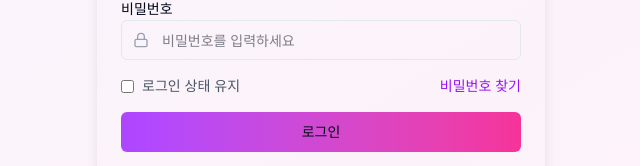
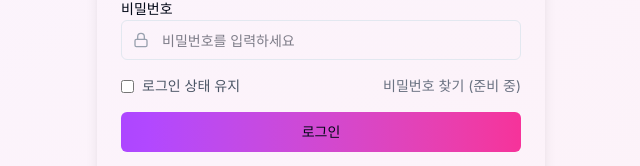
Before and after one commit to imhen97/langlab, a Next.js app: page /auth/signin in a window 1280 px wide. Shown: the part 574-740 px from the top of the page, without its empty margins (319-959 px from the left). Built offline with nearby package versions, Linux system fonts and the light colour scheme.

Commit message:
Fix broken forgot-password link causing 404 error

```diff
--- a/src/app/auth/signin/page.tsx
+++ b/src/app/auth/signin/page.tsx
@@ -37,7 +37,9 @@ export default function SignInPage() {
   const handleGoogleSignIn = async () => {
     console.log("Google 로그인 버튼 클릭됨");
     try {
-      await signIn("google", { callbackUrl: "/dashboard" });
+      console.log("signIn 함수 호출 시작");
+      const result = await signIn("google", { callbackUrl: "/dashboard" });
+      console.log("signIn 함수 결과:", result);
     } catch (error) {
       console.error("Google 로그인 에러:", error);
     }
@@ -189,12 +191,9 @@ export default function SignInPage() {
                     로그인 상태 유지
                   </label>
                 </div>
-                <Link
-                  href="/auth/forgot-password"
-                  className="text-sm text-purple-600 hover:text-purple-700"
-                >
-                  비밀번호 찾기
-                </Link>
+                <span className="text-sm text-gray-500">
+                  비밀번호 찾기 (준비 중)
+                </span>
               </div>
 
               <Button
```
